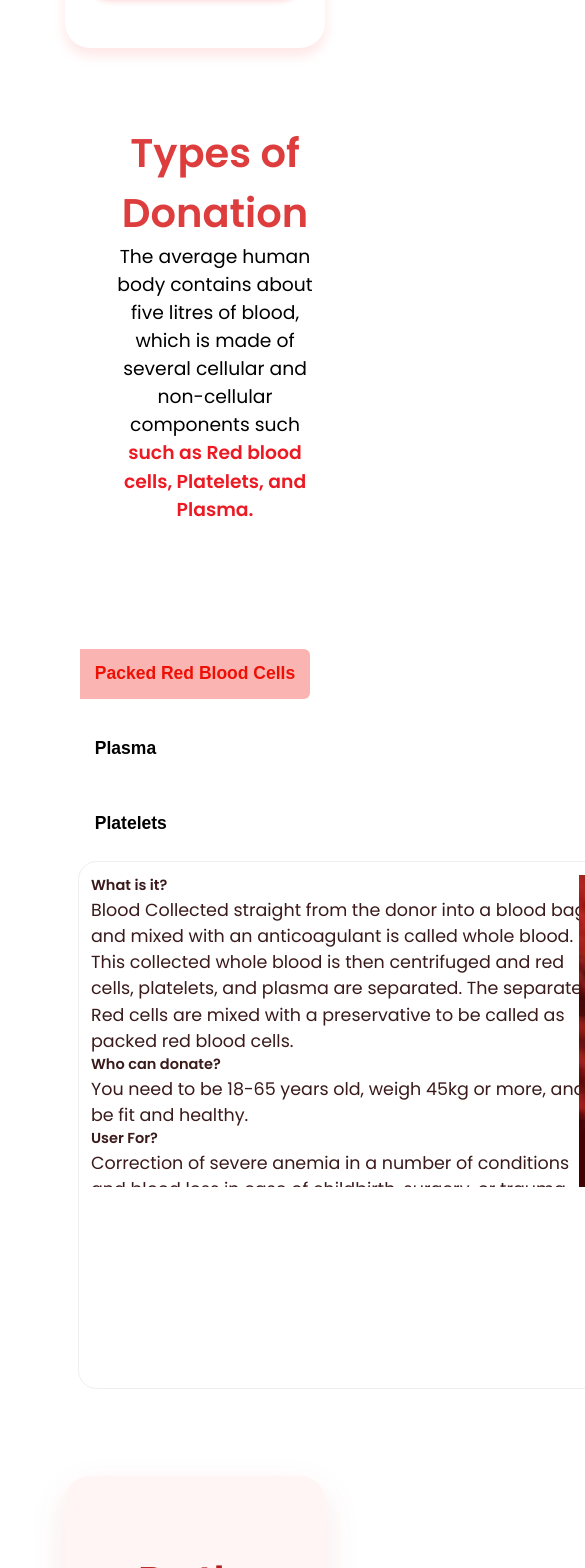
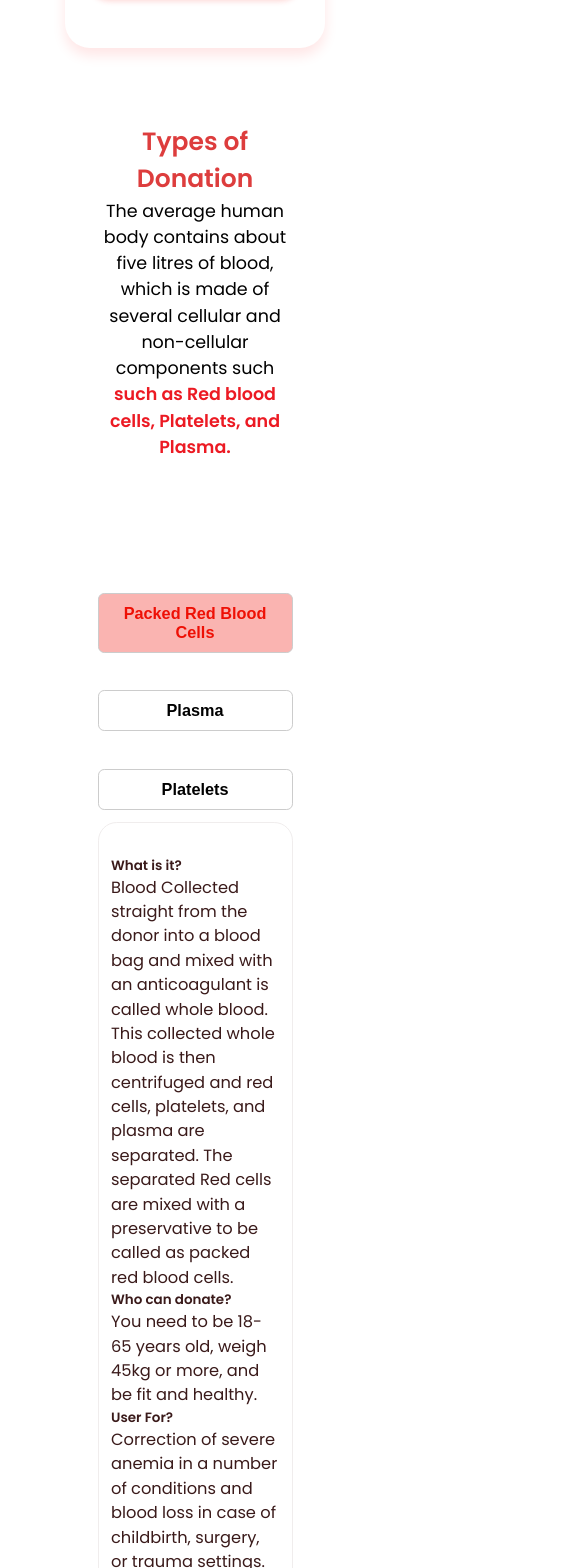
Before and after one commit to Ved8290/Smart_BLood_v1, a React (Vite) app: page / in a window 390 px wide. Shown: the part 5780-7348 px from the top of the page, 585 px wide, since content can reach past the window. Built offline with nearby package versions, Linux system fonts and the light colour scheme.

Commit message:
Update typesOfDoantion.css

```diff
--- a/src/Components/typesOfDoantion.css
+++ b/src/Components/typesOfDoantion.css
@@ -85,3 +85,86 @@
   cursor: pointer;
   color: #ee1005;
 }
+
+/* Ensure image scales */
+.imgcon3 {
+    max-width: 100%;
+    height: auto;
+    margin-left: 0;
+}
+
+/* Container adjustment for small screens */
+@media screen and (max-width: 768px) {
+    #maincon {
+        flex-direction: column;
+        align-items: center;
+        padding: 1rem;
+    }
+
+    .two {
+        flex-direction: column;
+        width: 100%;
+        height: auto;
+    }
+
+    #tex {
+        width: 100%;
+        height: auto;
+        overflow: visible;
+        padding: 1rem 0;
+    }
+
+    .con3 {
+        display: flex;
+        justify-content: center;
+        margin-top: 1rem;
+    }
+
+    .con1 {
+        flex-direction: row;
+        justify-content: center;
+        flex-wrap: wrap;
+        gap: 10px;
+    }
+
+    .con1btn {
+        width: 100%;
+        text-align: center;
+        border-radius: 5px;
+        border: 1px solid #ccc;
+    }
+
+    #tod {
+        padding-left: 1rem;
+        padding-right: 1rem;
+        text-align: center;
+    }
+
+    #tod h1 {
+        font-size: 24px;
+    }
+
+    #tod p {
+        font-size: 14px;
+    }
+
+    .m {
+        margin: 20px 10px;
+    }
+}
+
+/* Very small devices */
+@media screen and (max-width: 480px) {
+    #tod h1 {
+        font-size: 20px;
+    }
+
+    .con1btn {
+        font-size: 13px;
+        padding: 8px;
+    }
+
+    #tex {
+        font-size: 13px;
+    }
+}
```
